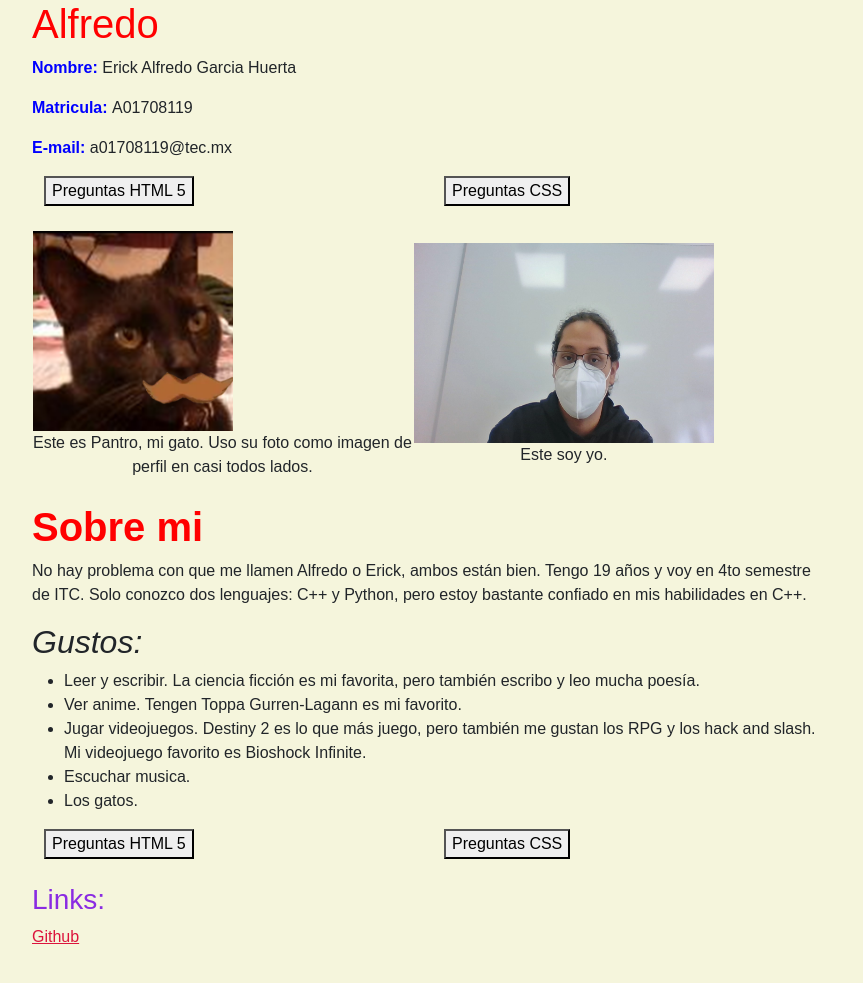
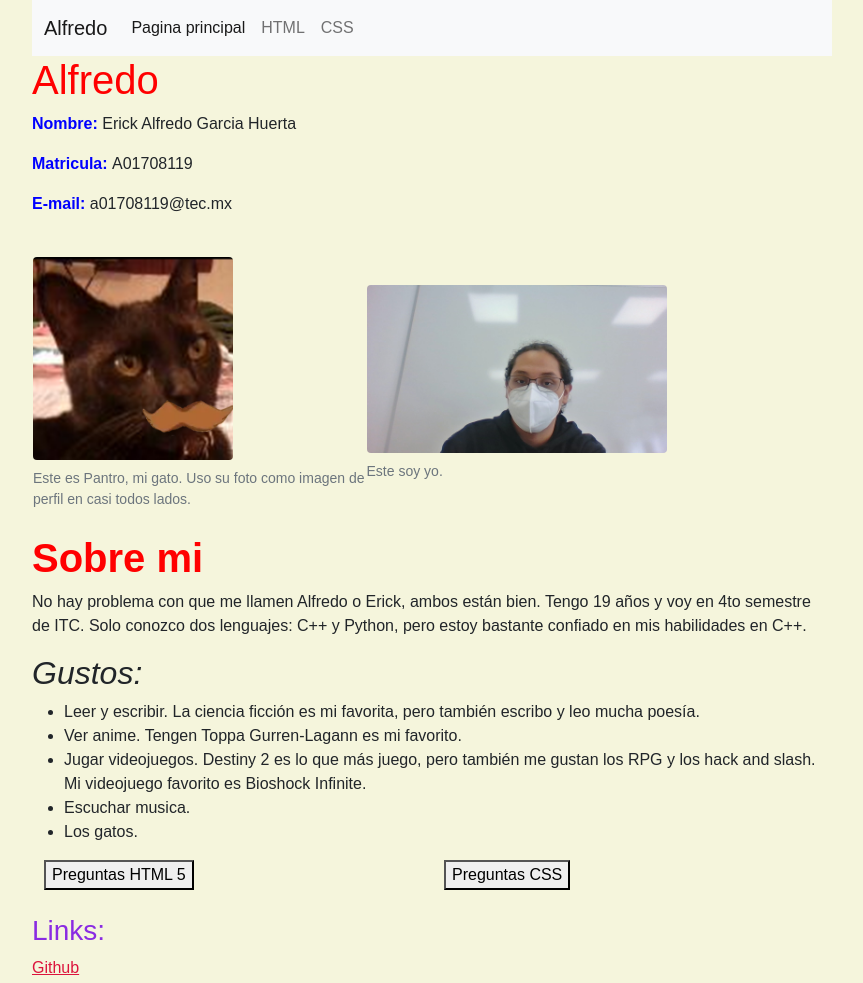
Before and after one commit to alfredohuerta/TC2005B, a plain HTML site: page Laboratorio 1-2/index.html in a window 1280 px wide. Shown: the whole page, without its empty margins (208-1071 px from the left). Drawn offline with nearby package versions, Linux system fonts and the light colour scheme.

Commit message:
Se cambió la barra de navegación

```diff
--- a/Laboratorio 1-2/index.html
+++ b/Laboratorio 1-2/index.html
@@ -12,6 +12,27 @@
     </head>
     <body>
         <!-- Esto es un comentario btw... -->
+        <nav class="navbar navbar-expand-lg navbar-light bg-light">
+            <div class="container-fluid">
+              <a class="navbar-brand" href="#">Alfredo</a>
+              <button class="navbar-toggler" type="button" data-bs-toggle="collapse" data-bs-target="#navbarNav" aria-controls="navbarNav" aria-expanded="false" aria-label="Toggle navigation">
+                <span class="navbar-toggler-icon"></span>
+              </button>
+              <div class="collapse navbar-collapse" id="navbarNav">
+                <ul class="navbar-nav">
+                  <li class="nav-item">
+                    <a class="nav-link active" aria-current="page" href="index.html">Pagina principal</a>
+                  </li>
+                  <li class="nav-item">
+                    <a class="nav-link" href="preguntas_html.html">HTML</a>
+                  </li>
+                  <li class="nav-item">
+                    <a class="nav-link" href="preguntas_css.html">CSS</a>
+                  </li>
+                </ul>
+              </div>
+            </div>
+        </nav>
 
         <article>
             <h1> Alfredo </h1>
@@ -20,36 +41,25 @@
             <p> <strong style="color: blue;"> E-mail: </strong> a01708119@tec.mx</p>
         </article>
 
-        <div class="container">
-            <div class="row">
-              <div class="col">
-                <button onclick = "location.href='preguntas_html.html'">Preguntas HTML 5</button>
-              </div>
-              <div class="col">
-                <button onclick = "location.href='preguntas_css.html'">Preguntas CSS</button>
-              </div>
-            </div>
-        </div>
-
         <br>
 
         <article class="figure">
             <table>
                 <tr>
                     <td>
-                        <img src="Pantro.png"
-                            alt="Mi gato: Pantro"
-                            width="200"
+                        <figure class="figure">
+                            <img src="Pantro.png" class="figure-img img-fluid rounded" alt="Mi gato: Pantro" width="200"
                             height="200">
-                        <p class="pantro">Este es Pantro, mi gato. Uso su foto como imagen de <br>
-                            perfil en casi todos lados.</p>
+                            <figcaption class="figure-caption">Este es Pantro, mi gato. Uso su foto como imagen de <br>
+                            perfil en casi todos lados.</figcaption>
+                        </figure>
                     </td>
                     <td>
-                        <img src="Alfredo.jpeg"
-                            alt="Yo"
-                            width="300"
+                        <figure class="figure">
+                            <img src="Alfredo.jpeg" class="figure-img img-fluid rounded" alt="Yo" width="300"
                             height="200">
-                        <p class="pantro">Este soy yo.</p>
+                            <figcaption class="figure-caption">Este soy yo.</figcaption>
+                        </figure>
                     </td>
                 </tr>
             </table>
```
Also changed, not shown: Laboratorio 1-2/preguntas_css.html (+20 -9 lines), Laboratorio 1-2/preguntas_html.html (+19 -8 lines).
